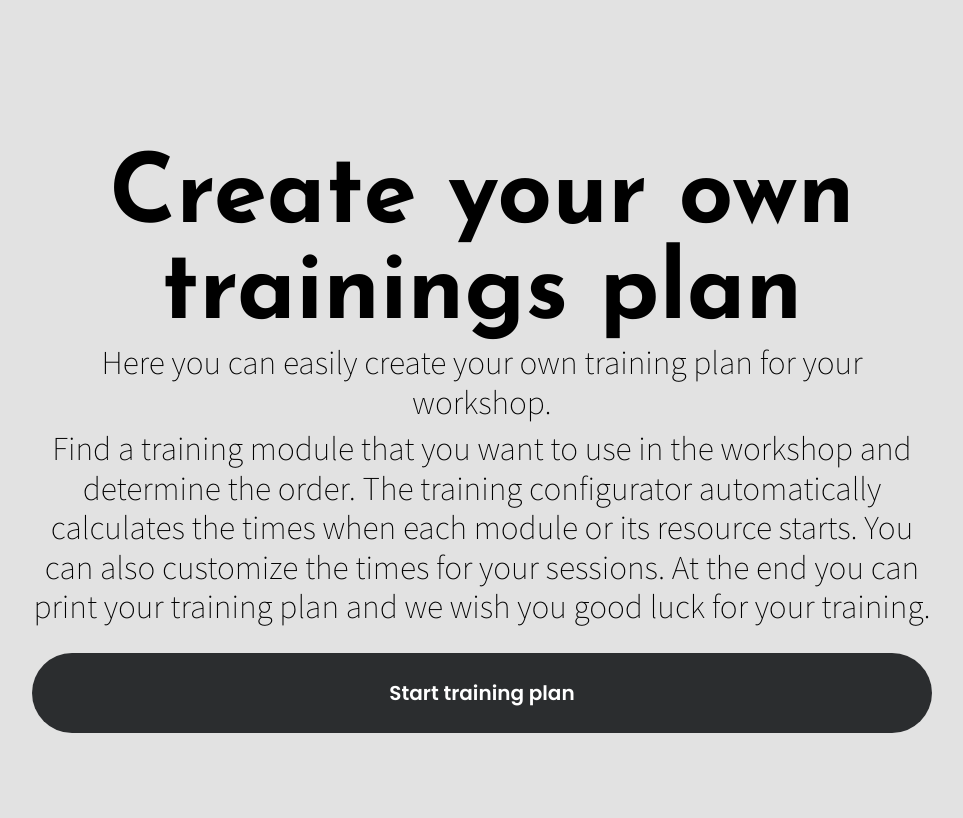
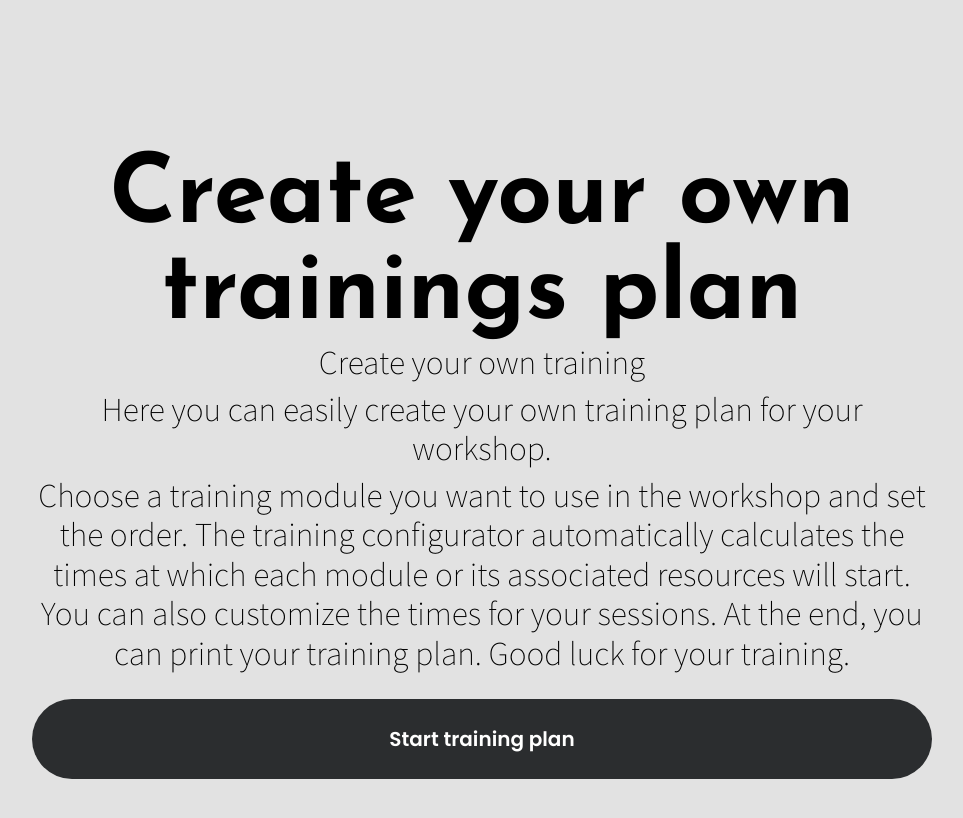
Before and after one commit to ASKtraining/Training, a Jekyll site: the page built from index.html, in a window 1280 px wide. Shown: the top 818 px of the page, without its empty margins (158-1121 px from the left). Built offline with Jekyll 4.4.1, drawn with Linux system fonts in a browser that asks for light colours; nearby versions of some CDN libraries.

Commit message:
changed introduction text

```diff
--- a/index.html
+++ b/index.html
@@ -5,8 +5,9 @@
 ---
 <div id="content">
     <div class="title">Create your own trainings plan</div>
+    <p class="introduction">Create your own training</p>
     <p class="introduction">Here you can easily create your own training plan for your workshop.</p>
-    <p class="introduction">Find a training module that you want to use in the workshop and determine the order. The training configurator automatically calculates the times when each module or its resource starts. You can also customize the times for your sessions. At the end you can print your training plan and we wish you good luck for your training.</p>
+    <p class="introduction">Choose a training module you want to use in the workshop and set the order. The training configurator automatically calculates the times at which each module or its associated resources will start. You can also customize the times for your sessions. At the end, you can print your training plan. Good luck for your training.</p>
     <main>
 
         <div class="button" name="submit_button" onclick="redirectCustom();"><span class="text">Start training plan</span></div>
```
